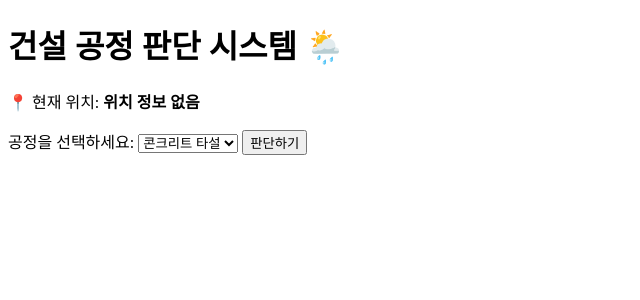
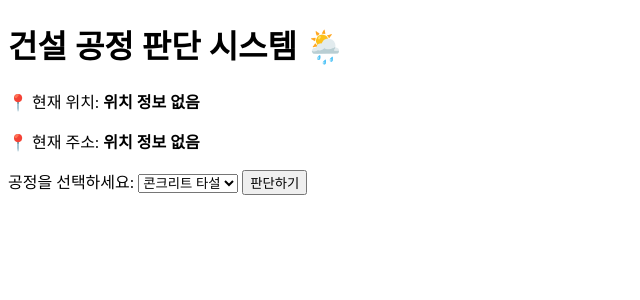
Before and after one commit to MinDongHyeon0202/weather-check, a Flask app: page / in a window 1280 px wide. Shown: the top 300 px of the page, without its empty margins (0-640 px from the left). Run offline with Flask 3, Linux system fonts and the light colour scheme.

Commit message:
Update index.html

```diff
--- a/templates/index.html
+++ b/templates/index.html
@@ -13,6 +13,10 @@
     {% if location %}
       <p>📍 현재 위치: <strong>{{ location }}</strong></p>
     {% endif %}
+
+{% if location %}
+  <p>📍 현재 주소: <strong>{{ location }}</strong></p>
+{% endif %}
 
     <form method="POST">
       <label for="task">공정을 선택하세요:</label>
```
